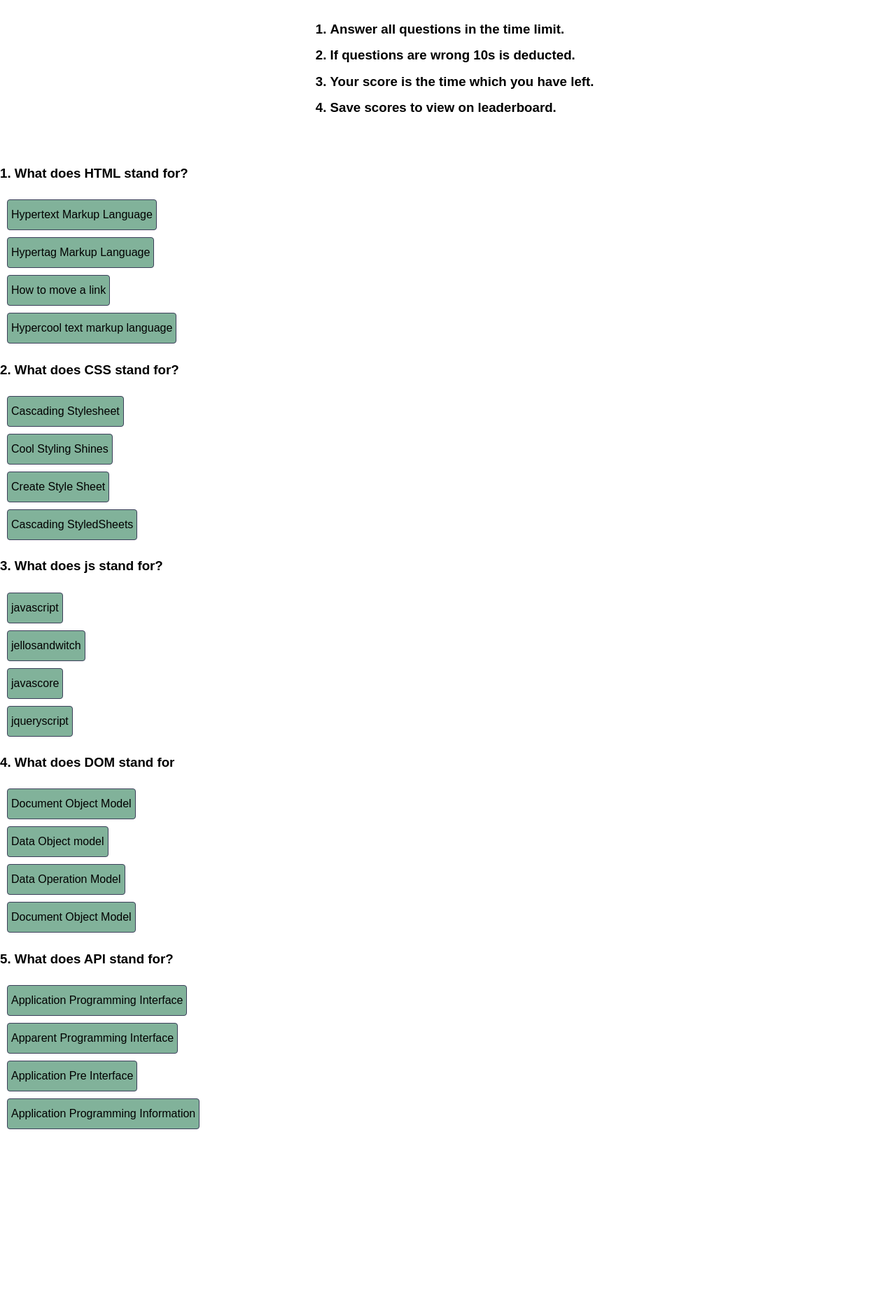
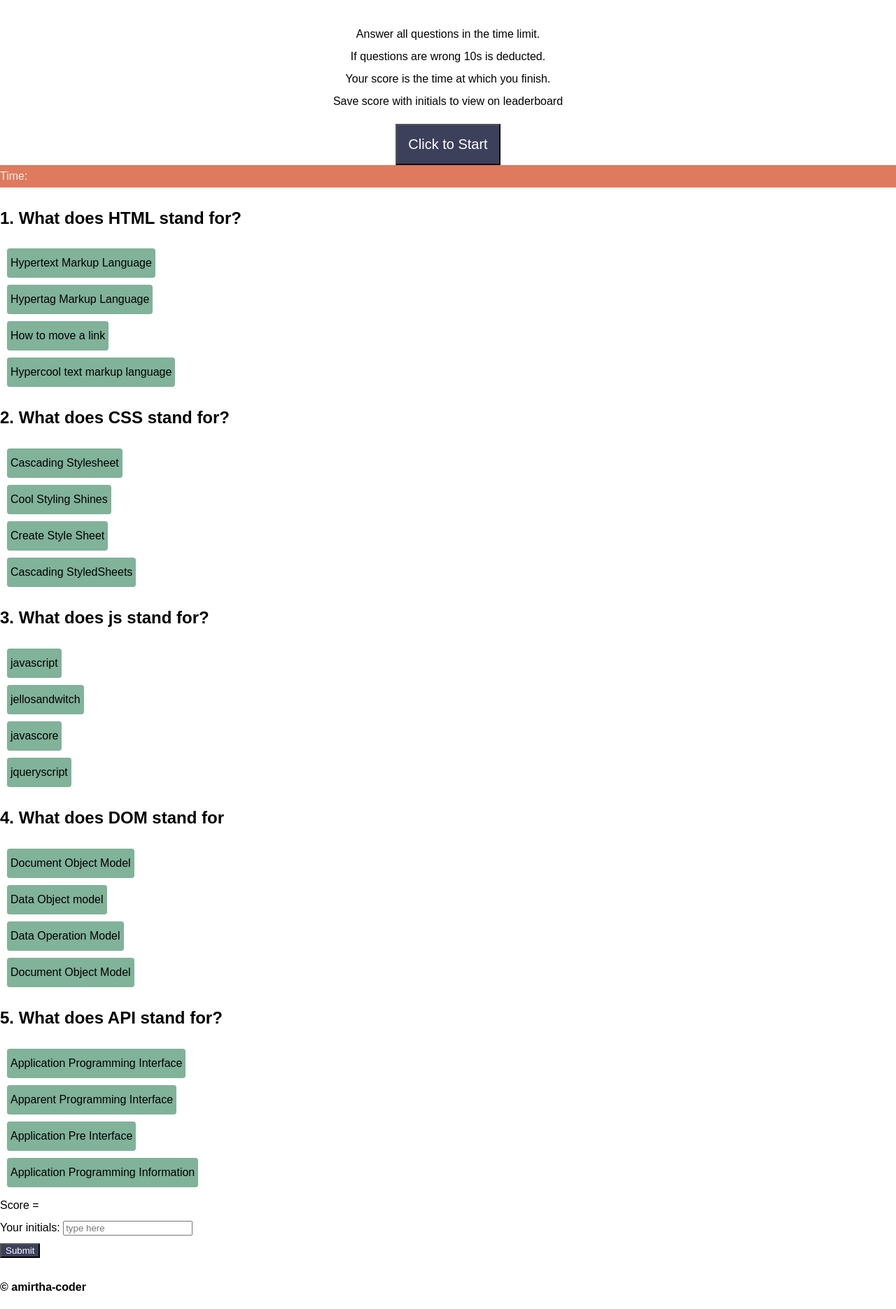
Before and after one commit to amirtha-coder/timed-code-quiz, a plain HTML site: page index.html in a window 1280 px wide. Shown: the part 247-2118 px from the top of the page at 70% size. Before the commit the page ends 1871 px from the top, so only its background shows below. Drawn offline with Linux system fonts and the light colour scheme.

Commit message:
form added

```diff
--- a/assets/css/styles.css
+++ b/assets/css/styles.css
@@ -84,15 +84,28 @@ html {
 
 .h1 {
   text-align: center;
-  color: var(---terra-cotta);
   text-transform: capitalize;
 }
 
+.start-btn-container,
 .start-container {
   display: flex;
-  flex-direction: row;
+  flex-direction: column;
   justify-content: center;
   align-items: center;
+}
+
+.start-item {
+  display: flex;
+  flex-direction: column;
+}
+
+.start-container ul {
+  padding-left: 0;
+}
+.start-container li {
+  text-align: center;
+  list-style: none;
 }
 
 .start-btn {
@@ -119,17 +132,34 @@ html {
   margin: 1rem;
   width: fit-content;
   text-align: center;
-  border: solid 1px var(--independence);
   border-radius: 0.4rem;
   padding: 0.5rem;
 }
 
-.answer-option:hover {
-  cursor:pointer;
+.answer-option:hover,
+.submit-btn:hover {
+  cursor: pointer;
+}
+
+.submit-btn {
+  text-decoration: none;
+  background-color: var(--independence);
+  color: white;
 }
 
 .footer {
   display: flex;
+  flex-direction: column;
+}
+.githubicon {
+  width: 5rem;
+  height: 5rem;
+  padding: 0;
+}
+
+.link-text {
+  text-decoration: none;
+  color: var(--independence);
 }
 
 @media screen and (max-width: 576px) {
--- a/assets/js/index.js
+++ b/assets/js/index.js
@@ -12,7 +12,12 @@ const onLoad = () => {
   // if false then set highscores to empty array in LS
 };
 
-const removeStartSection = () => {};
+const removeStartSection = () => {
+  // target start section
+  const startSection = document.getElementById(start - section);
+  console.log("remove start section");
+  startSection.remove();
+};
 
 const startTimer = () => {
   timerElement.textContent = timerValue;
@@ -45,9 +50,15 @@ const validateAnswer = () => {
   // if question is not last question then increment question index and render next question
 };
 
-const handleFormSubmit = () => {
+const handleFormSubmit = (event) => {
   // get value from input
-  // check if empty then render error alert with message and status
+  const initials = document.getElementById("initials").value;
+
+  if (initials) {
+  } else {
+    // check if empty then render error alert with message and status
+  }
+
   // if not empty then create the score object
   // {
   //   fullName: "Bob Smith",
@@ -92,6 +103,7 @@ const renderQuizCompleteSection = () => {
 const startQuiz = () => {
   console.log("startQuiz");
   // remove start section
+
   // start timer
   startTimer();
 
@@ -101,6 +113,6 @@ const startQuiz = () => {
 
 // add event listeners
 document.getElementById("start-btn").addEventListener("click", startQuiz);
-
+window.onload().addEventListener();
 // add document on load event listener
 // add start button click event listener
--- a/index.html
+++ b/index.html
@@ -15,73 +15,96 @@
         </a>
         <a href="./highscores.html" class="highscores">highscores</a>
       </nav>
-      </div>
-      <div class="timer">
-        <div>Time:<span id="timer"> </span></div>
-      </div>
     </header>
     <main class="main" id="main-container">
-      <div>
+      <section id="start-section">
         <h1 class="h1">Welcome to guess the coding acronym quiz</h1>
         <div class="start-container">
-          <h3 class> rules of game</p>
-           <ol>
-             <li>Answer all questions in the time limit. </li>
+          <h2>Rules of the game</h2>
+          <div class="start-item">
+            <ul>
+              <li>Answer all questions in the time limit.</li>
               <li>If questions are wrong 10s is deducted.</li>
-             <li>Your score is the time which you have left.</li>
-             <li>Save scores to view on leaderboard.</li>
-            </ol>
+              <li>Your score is the time at which you finish.</li>
+              <li>Save score with initials to view on leaderboard</li>
+            </ul>
+          </div>
+          <div class="start-btn-container">
+            <button class="start-btn" id="start-btn">Click to Start</button>
           </div>
         </div>
-  <div>
-      <h3>1. What does HTML stand for?</h3>
+      </section>
+      <section>
+        <section class="timer">
+          <div>Time:<span id="timer"> </span></div>
+        </section>
+        <h2>1. What does HTML stand for?</h2>
         <ul class="answer-options">
           <li class="answer-option">Hypertext Markup Language</li>
           <li class="answer-option">Hypertag Markup Language</li>
-      <li class="answer-option">How to move a link </li>
-      <li class="answer-option">Hypercool text markup language </li>
+          <li class="answer-option">How to move a link</li>
+          <li class="answer-option">Hypercool text markup language</li>
+          <div></div>
         </ul>
-</div>
-<div>
-      <h3>2. What does CSS stand for?</h3>
+      </section>
+      <section>
+        <h2>2. What does CSS stand for?</h2>
         <ul class="answer-options">
-      <li class="answer-option"> Cascading Stylesheet </li>
+          <li class="answer-option">Cascading Stylesheet</li>
           <li class="answer-option">Cool Styling Shines</li>
-      <li class="answer-option"> Create Style Sheet</li>
-      <li class="answer-option"> Cascading StyledSheets</li>
+          <li class="answer-option">Create Style Sheet</li>
+          <li class="answer-option">Cascading StyledSheets</li>
+          <div></div>
         </ul>
-</div>
-<div>
-      <h3>3. What does js stand for? </h3>
+      </section>
+      <section>
+        <h2>3. What does js stand for?</h2>
         <ul class="answer-options">
-      <li class="answer-option"> javascript </li>
-      <li class="answer-option">jellosandwitch </li>
-      <li class="answer-option"> javascore</li>
+          <li class="answer-option">javascript</li>
+          <li class="answer-option">jellosandwitch</li>
+          <li class="answer-option">javascore</li>
           <li class="answer-option">jqueryscript</li>
         </ul>
-</div>
-<div>
-      <h3>4. What does DOM stand for </h3>
+        <div></div>
+      </section>
+      <section>
+        <h2>4. What does DOM stand for</h2>
         <ul class="answer-options">
-      <li class="answer-option">Document Object Model </li>
+          <li class="answer-option">Document Object Model</li>
           <li class="answer-option">Data Object model</li>
-      <li class="answer-option"> Data Operation Model </li>
-      <li class="answer-option">Document Object Model </li>
+          <li class="answer-option">Data Operation Model</li>
+          <li class="answer-option">Document Object Model</li>
         </ul>
-</div>
-<div>
-      <h3>
-        5. What does API stand for?
-      </h3>
+        <div></div>
+      </section>
+      <section>
+        <h2>5. What does API stand for?</h2>
         <ul class="answer-options">
           <li class="answer-option">Application Programming Interface</li>
-      <li class="answer-option">Apparent Programming Interface </li>
+          <li class="answer-option">Apparent Programming Interface</li>
           <li class="answer-option">Application Pre Interface</li>
-      <li class="answer-option">Application Programming Information </li>
+          <li class="answer-option">Application Programming Information</li>
         </ul>
-    </div>
+        <div></div>
+      </section>
+      <section class="form-section">
+        <form class="id">
+          <div class="fill-name-input">Score =</div>
+          <label for="initals"> Your initials: </label>
+          <input
+            type="text"
+            id="initials"
+            name="initial"
+            placeholder="type here"
+          />
+          <div><button class=submit-btn id=submit-btn type="submit">Submit</button></div>
+          <div></div>
+        </form>
+      </section>
     </main>
     <footer class="footer">
+      <h4>&copy amirtha-coder</h4>
+      <a class="link-text" href=https://github.com/amirtha-coder a target=”_blank”> Click to visit github pages<img class="githubicon" src="./assets/images/githubicon.png" ></a>
       <script src="./assets/js/index.js"></script>
     </footer>
   </body>
```
Also changed, not shown: assets/images/githubicon.png (added). Lines whose indentation alone changed are shown as unchanged.
